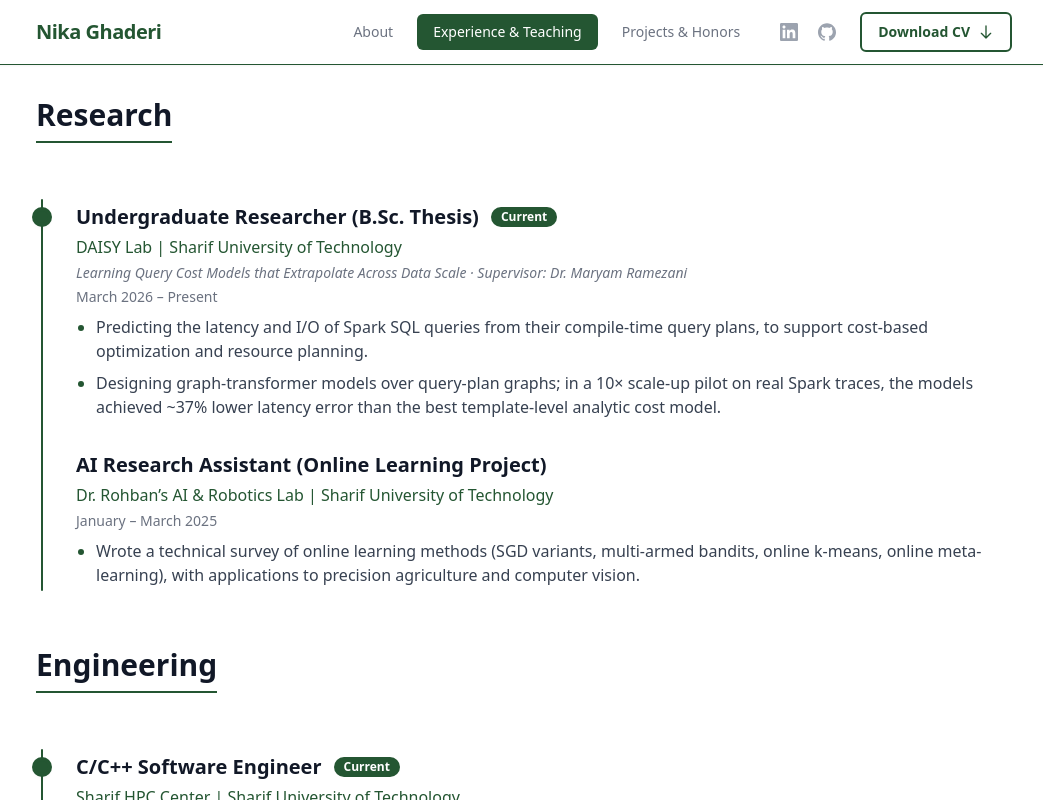
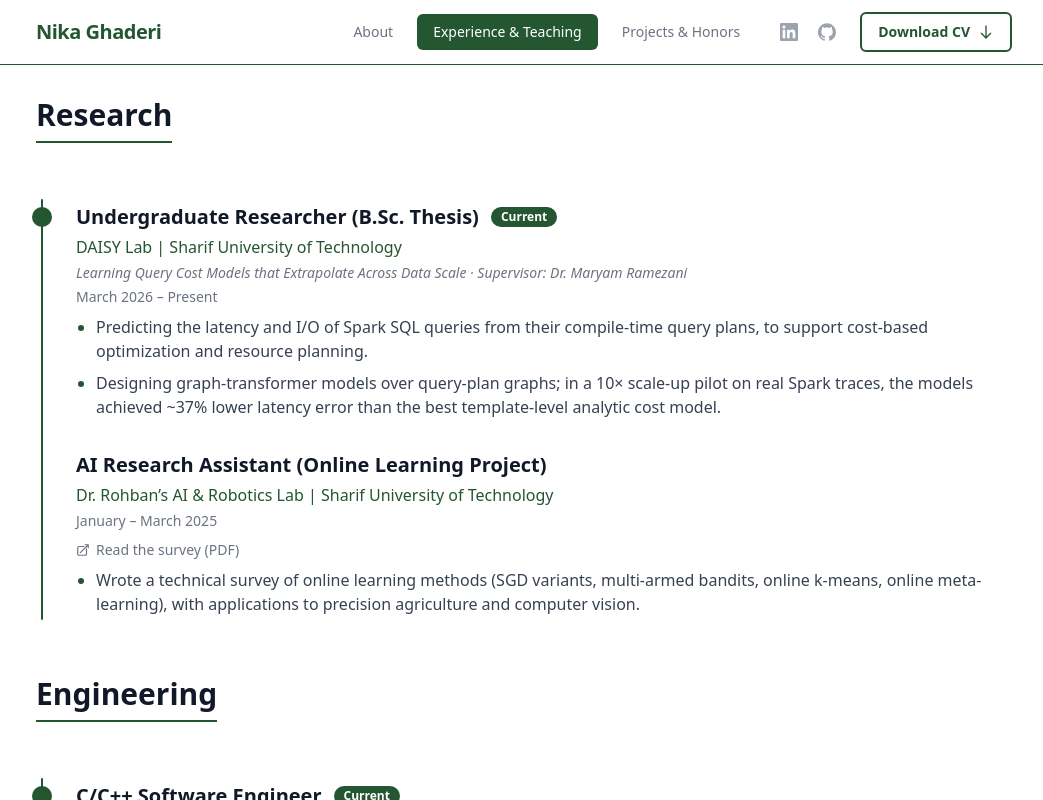
Before and after one commit to NikaGhaderi/NikaGhaderi.github.io, a React (Vite) app: page / in a window 1280 px wide. Both pictures are taken after a click on the button "Experience & Teaching". Shown: the top 800 px of the page, without its empty margins (116-1159 px from the left). Built offline with nearby package versions, Linux system fonts and the light colour scheme.

Commit message:
Add online learning survey and link it from the research assistant entry

```diff
--- a/src/App.jsx
+++ b/src/App.jsx
@@ -53,6 +53,7 @@ const researchItems = [
     org: "Dr. Rohban’s AI & Robotics Lab | Sharif University of Technology",
     date: 'January – March 2025',
     current: false,
+    link: { label: 'Read the survey (PDF)', url: '/Nika_Ghaderi_Online_Learning_Survey.pdf' },
     points: [
       'Wrote a technical survey of online learning methods (SGD variants, multi-armed bandits, online k-means, online meta-learning), with applications to precision agriculture and computer vision.'
     ]
@@ -245,6 +246,16 @@ function Timeline({ items, delay = 0 }) {
               <p className="mt-1 text-sm italic text-gray-500">{item.subtitle}</p>
             )}
             <p className="mb-2 mt-1 text-sm text-gray-500">{item.date}</p>
+            {item.link && (
+              <a
+                href={item.link.url}
+                target="_blank"
+                rel="noreferrer"
+                className="mb-2 inline-flex items-center gap-1.5 text-sm font-medium text-gray-500 hover:text-green-700 hover:underline transition-colors duration-200"
+              >
+                <ExternalIcon className="h-3.5 w-3.5" /> {item.link.label}
+              </a>
+            )}
             <ul className="list-disc pl-5 space-y-2 text-gray-700 marker:text-green-700">
               {item.points.map((p) => (
                 <li key={p}>{p}</li>
```
Also changed, not shown: 1 other file (tests, documents, lock files or other folders).
